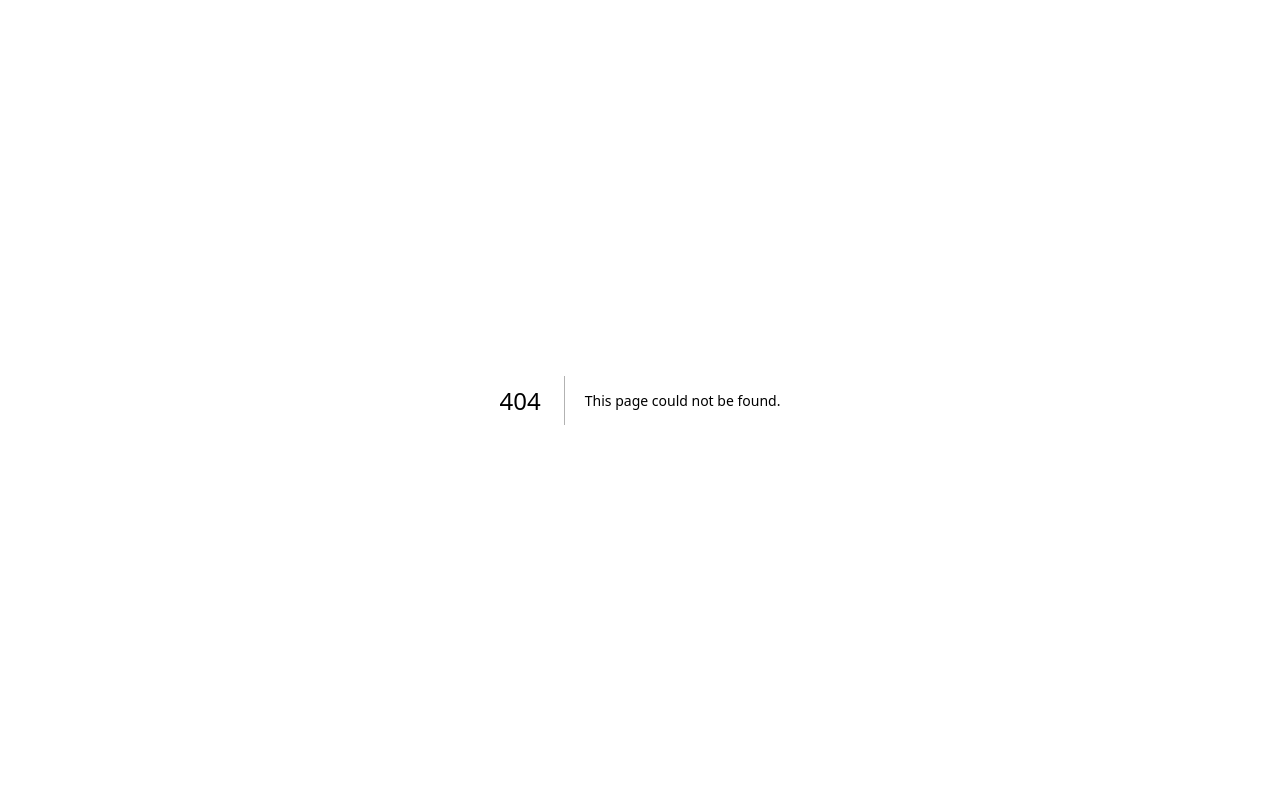
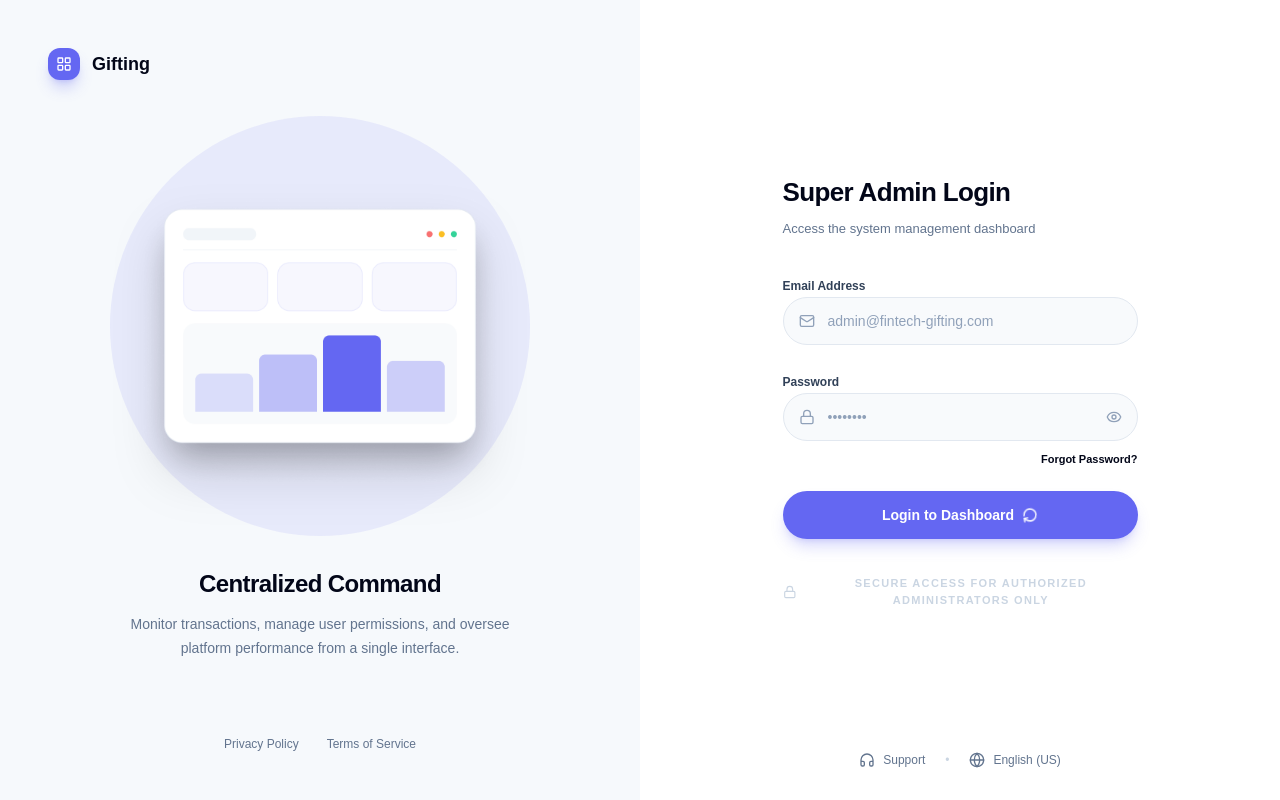
Before and after one commit to Dcodaxproducts/gift-shop, a Next.js app: page /auth/login in a window 1280 px wide. Before the commit this address had no page. Built offline with nearby package versions, Linux system fonts and the light colour scheme.

Commit message:
fix: restore login page with lucide icons

```diff
--- /dev/null
+++ b/src/app/auth/login/page.tsx
@@ -0,0 +1,100 @@
+import type { Metadata } from "next";
+import Image from "next/image";
+import Link from "next/link";
+import { Globe, Headphones, LayoutGrid } from "lucide-react";
+import { LoginForm } from "@/components/auth/login-form";
+import { SITE_NAME } from "@/constants/site";
+
+export const metadata: Metadata = {
+  title: `Super Admin Login | ${SITE_NAME}`,
+  description: "Access the Gifting system management dashboard.",
+};
+
+function BrandMark() {
+  return (
+    <div className="flex items-center gap-3">
+      <div className="flex size-8 items-center justify-center rounded-xl bg-primary text-white shadow-lg shadow-primary/30">
+        <LayoutGrid className="size-4" />
+      </div>
+      <span className="text-lg font-black text-slate-950">Gifting</span>
+    </div>
+  );
+}
+
+export default function LoginPage() {
+  return (
+    <main className="min-h-screen bg-white text-slate-950">
+      <section className="grid min-h-screen lg:grid-cols-2">
+        <aside className="relative hidden overflow-hidden bg-surface px-12 py-12 lg:flex lg:flex-col">
+          <BrandMark />
+
+          <div className="flex flex-1 flex-col items-center justify-center pb-10">
+            <div className="relative flex size-[420px] items-center justify-center rounded-full bg-primary/10">
+              <Image
+                src="/dashboard-illustration.png"
+                alt="Dashboard analytics illustration"
+                width={390}
+                height={390}
+                priority
+                className="drop-shadow-2xl"
+              />
+            </div>
+
+            <div className="mt-8 max-w-sm text-center">
+              <h2 className="text-2xl font-black tracking-tight text-slate-950">
+                Centralized Command
+              </h2>
+              <p className="mt-3 text-sm leading-6 text-slate-500">
+                Monitor transactions, manage user permissions, and oversee
+                platform performance from a single interface.
+              </p>
+            </div>
+          </div>
+
+          <div className="flex justify-center gap-7 text-xs font-medium text-slate-500">
+            <Link href="/privacy-policy" className="hover:text-primary">
+              Privacy Policy
+            </Link>
+            <Link href="/terms-of-service" className="hover:text-primary">
+              Terms of Service
+            </Link>
+          </div>
+        </aside>
+
+        <section className="flex min-h-screen flex-col px-6 py-8 sm:px-10 lg:px-20">
+          <div className="flex items-center justify-between lg:hidden">
+            <BrandMark />
+            <Link
+              href="/"
+              className="rounded-full border border-slate-200 px-4 py-2 text-sm font-semibold text-slate-700"
+            >
+              Back home
+            </Link>
+          </div>
+
+          <div className="flex flex-1 items-center justify-center">
+            <LoginForm />
+          </div>
+
+          <footer className="flex flex-wrap items-center justify-center gap-5 text-xs font-medium text-slate-500">
+            <Link
+              href="/support"
+              className="inline-flex items-center gap-2 transition hover:text-primary"
+            >
+              <Headphones className="size-4" />
+              Support
+            </Link>
+            <span className="text-slate-300">•</span>
+            <button
+              type="button"
+              className="inline-flex items-center gap-2 transition hover:text-primary"
+            >
+              <Globe className="size-4" />
+              English (US)
+            </button>
+          </footer>
+        </section>
+      </section>
+    </main>
+  );
+}
--- /dev/null
+++ b/src/components/auth/login-form.tsx
@@ -0,0 +1,75 @@
+import Link from "next/link";
+import { Eye, Lock, Mail, RotateCw } from "lucide-react";
+import { Button } from "@/components/ui/button";
+import {
+  Card,
+  CardContent,
+  CardDescription,
+  CardHeader,
+  CardTitle,
+} from "@/components/ui/card";
+import { Input } from "@/components/ui/input";
+import { Label } from "@/components/ui/label";
+
+export function LoginForm() {
+  return (
+    <Card className="w-full max-w-[355px]">
+      <CardHeader className="mb-8">
+        <CardTitle className="text-[26px] leading-tight">
+          Super Admin Login
+        </CardTitle>
+        <CardDescription className="text-[13px]">
+          Access the system management dashboard
+        </CardDescription>
+      </CardHeader>
+
+      <CardContent>
+        <form className="space-y-6">
+          <div className="space-y-2.5">
+            <Label htmlFor="email">Email Address</Label>
+            <Input
+              id="email"
+              name="email"
+              type="email"
+              placeholder="admin@fintech-gifting.com"
+              autoComplete="email"
+              leftIcon={<Mail className="size-4" />}
+              required
+            />
+          </div>
+
+          <div className="space-y-2.5">
+            <Label htmlFor="password">Password</Label>
+            <Input
+              id="password"
+              name="password"
+              type="password"
+              placeholder="••••••••"
+              autoComplete="current-password"
+              leftIcon={<Lock className="size-4" />}
+              rightIcon={<Eye className="size-4" />}
+              required
+            />
+            <div className="flex justify-end">
+              <Link
+                href="/auth/forgot-password"
+                className="text-[11px] font-semibold text-primary transition hover:text-primary/80"
+              >
+                Forgot Password?
+              </Link>
+            </div>
+          </div>
+
+          <Button type="submit" className="w-full gap-2">
+            Login to Dashboard
+            <RotateCw className="size-4 animate-spin" />
+          </Button>
+        </form>
+
+        <p className="mt-9 flex items-center justify-center gap-2 text-center text-[11px] font-semibold uppercase tracking-[0.12em] text-slate-300">
+          <Lock className="size-4" /> Secure access for authorized administrators only
+        </p>
+      </CardContent>
+    </Card>
+  );
+}
--- /dev/null
+++ b/src/components/ui/button.tsx
@@ -0,0 +1,32 @@
+import type { ButtonHTMLAttributes } from "react";
+import { cn } from "@/lib/utils";
+
+type ButtonProps = ButtonHTMLAttributes<HTMLButtonElement> & {
+  variant?: "default" | "outline" | "ghost";
+};
+
+const buttonVariants = {
+  default:
+    "bg-primary text-primary-foreground shadow-lg shadow-primary/25 hover:bg-primary/90",
+  outline: "border border-gray-200 bg-white text-gray-900 hover:bg-gray-50",
+  ghost: "text-gray-500 hover:bg-gray-50 hover:text-gray-900",
+};
+
+export function Button({
+  className,
+  variant = "default",
+  type = "button",
+  ...props
+}: ButtonProps) {
+  return (
+    <button
+      type={type}
+      className={cn(
+        "inline-flex h-12 items-center justify-center rounded-full px-5 text-sm font-semibold transition disabled:pointer-events-none disabled:opacity-50",
+        buttonVariants[variant],
+        className,
+      )}
+      {...props}
+    />
+  );
+}
--- /dev/null
+++ b/src/components/ui/card.tsx
@@ -0,0 +1,34 @@
+import type { HTMLAttributes } from "react";
+import { cn } from "@/lib/utils";
+
+type CardProps = HTMLAttributes<HTMLDivElement>;
+
+export function Card({ className, ...props }: CardProps) {
+  return (
+    <div
+      className={cn("rounded-3xl bg-white text-slate-950", className)}
+      {...props}
+    />
+  );
+}
+
+export function CardHeader({ className, ...props }: CardProps) {
+  return <div className={cn("space-y-2", className)} {...props} />;
+}
+
+export function CardTitle({ className, ...props }: CardProps) {
+  return (
+    <h1
+      className={cn("text-3xl font-black tracking-tight text-slate-950", className)}
+      {...props}
+    />
+  );
+}
+
+export function CardDescription({ className, ...props }: CardProps) {
+  return <p className={cn("text-sm leading-6 text-slate-500", className)} {...props} />;
+}
+
+export function CardContent({ className, ...props }: CardProps) {
+  return <div className={cn(className)} {...props} />;
+}
--- /dev/null
+++ b/src/components/ui/input.tsx
@@ -0,0 +1,40 @@
+import type { InputHTMLAttributes, ReactNode } from "react";
+import { cn } from "@/lib/utils";
+
+type InputProps = InputHTMLAttributes<HTMLInputElement> & {
+  leftIcon?: ReactNode;
+  rightIcon?: ReactNode;
+};
+
+export function Input({
+  className,
+  leftIcon,
+  rightIcon,
+  type = "text",
+  ...props
+}: InputProps) {
+  return (
+    <div className="relative">
+      {leftIcon ? (
+        <span className="pointer-events-none absolute left-4 top-1/2 flex -translate-y-1/2 text-slate-400">
+          {leftIcon}
+        </span>
+      ) : null}
+      <input
+        type={type}
+        className={cn(
+          "flex h-12 w-full rounded-full border border-slate-200 bg-slate-50 px-4 text-sm text-slate-900 outline-none transition placeholder:text-slate-400 focus:border-primary focus:bg-white focus:ring-4 focus:ring-primary/10 disabled:cursor-not-allowed disabled:opacity-50",
+          leftIcon ? "pl-11" : undefined,
+          rightIcon ? "pr-11" : undefined,
+          className,
+        )}
+        {...props}
+      />
+      {rightIcon ? (
+        <span className="absolute right-4 top-1/2 flex -translate-y-1/2 text-slate-400">
+          {rightIcon}
+        </span>
+      ) : null}
+    </div>
+  );
+}
--- /dev/null
+++ b/src/components/ui/label.tsx
@@ -0,0 +1,13 @@
+import type { LabelHTMLAttributes } from "react";
+import { cn } from "@/lib/utils";
+
+type LabelProps = LabelHTMLAttributes<HTMLLabelElement>;
+
+export function Label({ className, ...props }: LabelProps) {
+  return (
+    <label
+      className={cn("text-xs font-semibold text-slate-700", className)}
+      {...props}
+    />
+  );
+}
```
Also changed, not shown: public/dashboard-illustration.png (added).
